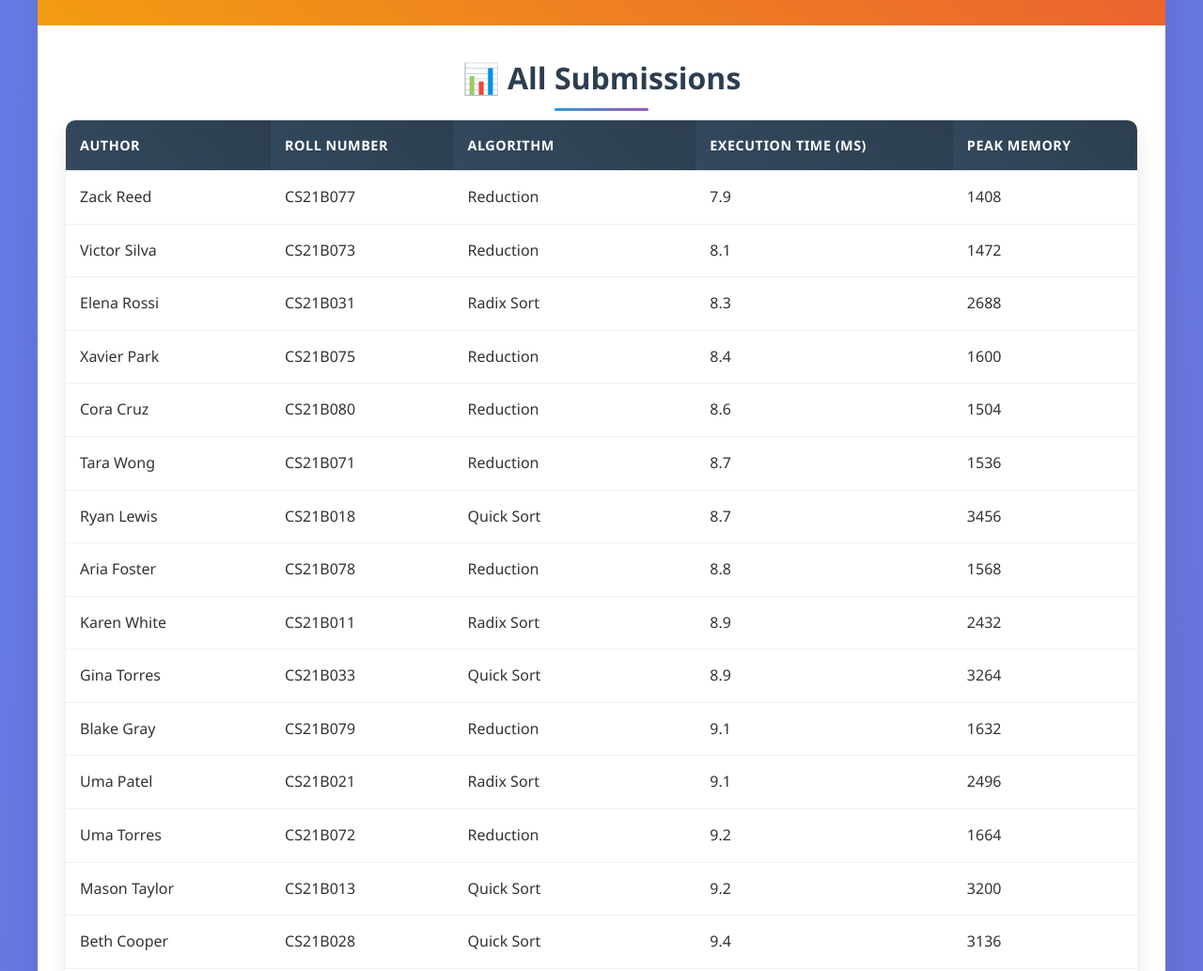
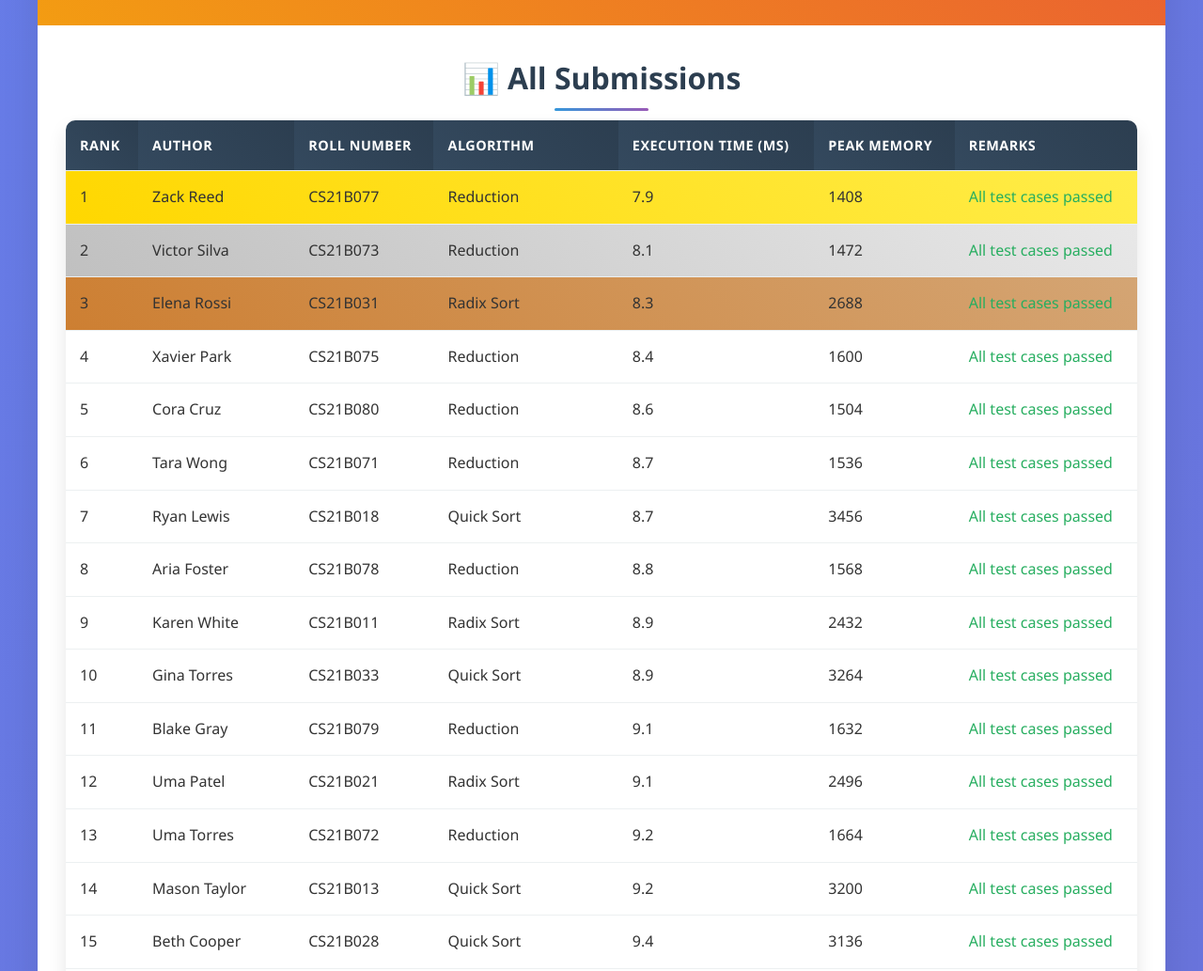
Before and after one commit to GPU210/GPUP_leaderboard, a plain HTML site: page index.html in a window 1280 px wide. Shown: the part 750-1783 px from the top of the page at 94% size. Drawn offline with nearby package versions, Linux system fonts and the light colour scheme.

Commit message:
Update index.html

```diff
--- a/index.html
+++ b/index.html
@@ -277,17 +277,44 @@
         return;
       }
 
-      // Create header row (no rank column for all records)
+      // Create header row with rank and remarks columns
       const headerRow = document.createElement("tr");
+      const rankHeader = document.createElement("th");
+      rankHeader.textContent = "Rank";
+      headerRow.appendChild(rankHeader);
+
       headers.forEach(col => {
         const th = document.createElement("th");
         th.textContent = col.trim();
         headerRow.appendChild(th);
       });
+
+      // Add Remarks column
+      const remarksHeader = document.createElement("th");
+      remarksHeader.textContent = "Remarks";
+      headerRow.appendChild(remarksHeader);
+
       tableHead.appendChild(headerRow);
 
-      // Sort all records by execution time (asc), then by peak memory (asc)
-      const sortedData = [...data].sort((a, b) => {
+      // Separate successful submissions from error submissions
+      const successfulSubmissions = [];
+      const errorSubmissions = [];
+
+      data.forEach(record => {
+        const executionTime = record["Execution Time (ms)"];
+        const timeValue = parseFloat(executionTime);
+
+        // If execution time is a valid number, it's successful
+        if (!isNaN(timeValue) && timeValue > 0) {
+          successfulSubmissions.push(record);
+        } else {
+          // Otherwise, it's an error (execution time contains error message)
+          errorSubmissions.push(record);
+        }
+      });
+
+      // Sort successful submissions by execution time (asc), then by peak memory (asc)
+      const sortedSuccessful = successfulSubmissions.sort((a, b) => {
         const timeA = parseFloat(a["Execution Time (ms)"]) || Infinity;
         const timeB = parseFloat(b["Execution Time (ms)"]) || Infinity;
         if (timeA !== timeB) return timeA - timeB;
@@ -297,14 +324,48 @@
         return memA - memB;
       });
 
-      // Add sorted records
-      sortedData.forEach((rowObj) => {
+      // Combine: successful submissions first, then error submissions
+      const allData = [...sortedSuccessful, ...errorSubmissions];
+
+      // Add rows with ranking
+      allData.forEach((rowObj, index) => {
         const row = document.createElement("tr");
+
+        // Add rank cell (only for successful submissions)
+        const rankCell = document.createElement("td");
+        if (index < successfulSubmissions.length) {
+          rankCell.textContent = index + 1;
+        } else {
+          rankCell.textContent = "-"; // No rank for error submissions
+        }
+        row.appendChild(rankCell);
+
+        // Add data cells
         headers.forEach(col => {
           const td = document.createElement("td");
           td.textContent = rowObj[col] || '';
           row.appendChild(td);
         });
+
+        // Add remarks cell
+        const remarksCell = document.createElement("td");
+        const executionTime = rowObj["Execution Time (ms)"];
+        const timeValue = parseFloat(executionTime);
+
+        if (!isNaN(timeValue) && timeValue > 0) {
+          remarksCell.textContent = "All test cases passed";
+          remarksCell.style.color = "#27ae60"; // Green color for success
+        } else {
+          remarksCell.textContent = executionTime || "Unknown error";
+          remarksCell.style.color = "#e74c3c"; // Red color for errors
+        }
+        row.appendChild(remarksCell);
+
+        // Apply ranking styles for top 3 successful submissions only
+        if (index === 0 && index < successfulSubmissions.length) row.className = "rank-1";
+        else if (index === 1 && index < successfulSubmissions.length) row.className = "rank-2";
+        else if (index === 2 && index < successfulSubmissions.length) row.className = "rank-3";
+
         tableBody.appendChild(row);
       });
     }
```
